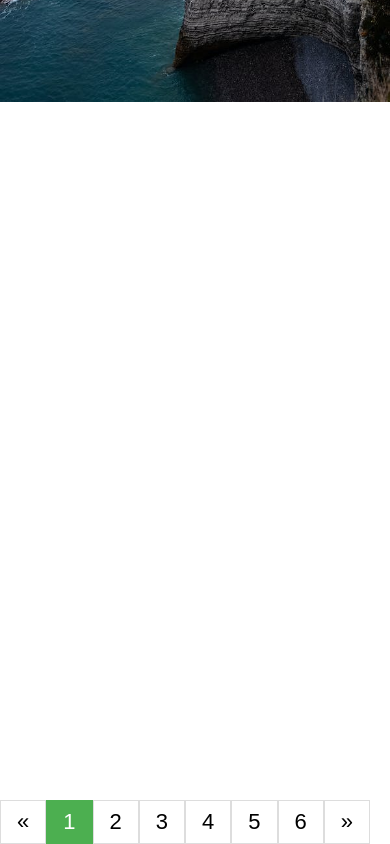
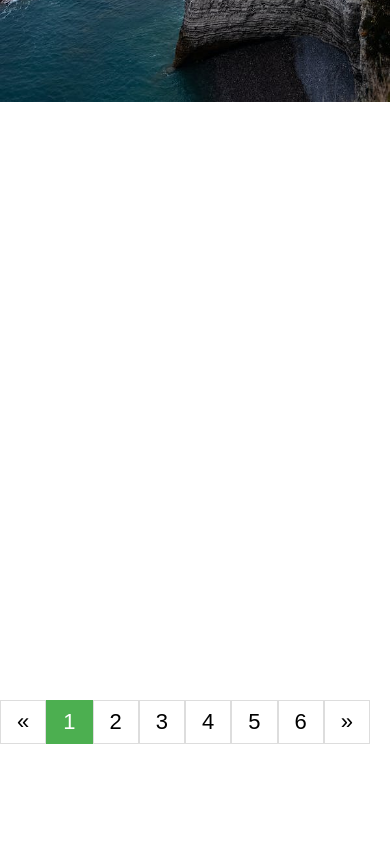
Before and after one commit to amowow/Art-web, a plain HTML site: page index.html in a window 390 px wide. Shown: the part 6020-6864 px from the top of the page. After the commit the page ends 6764 px from the top, so only its background shows below. Drawn offline with Linux system fonts and the light colour scheme.

Commit message:
Update Home.css

```diff
--- a/Css/Home.css
+++ b/Css/Home.css
@@ -135,7 +135,7 @@ body {
 
     .pagination {
         position: relative;
-        bottom: -6800px;
+        bottom: -6700px;
         left: 0px;
         right: 0;
         margin-top: 20px;
```
